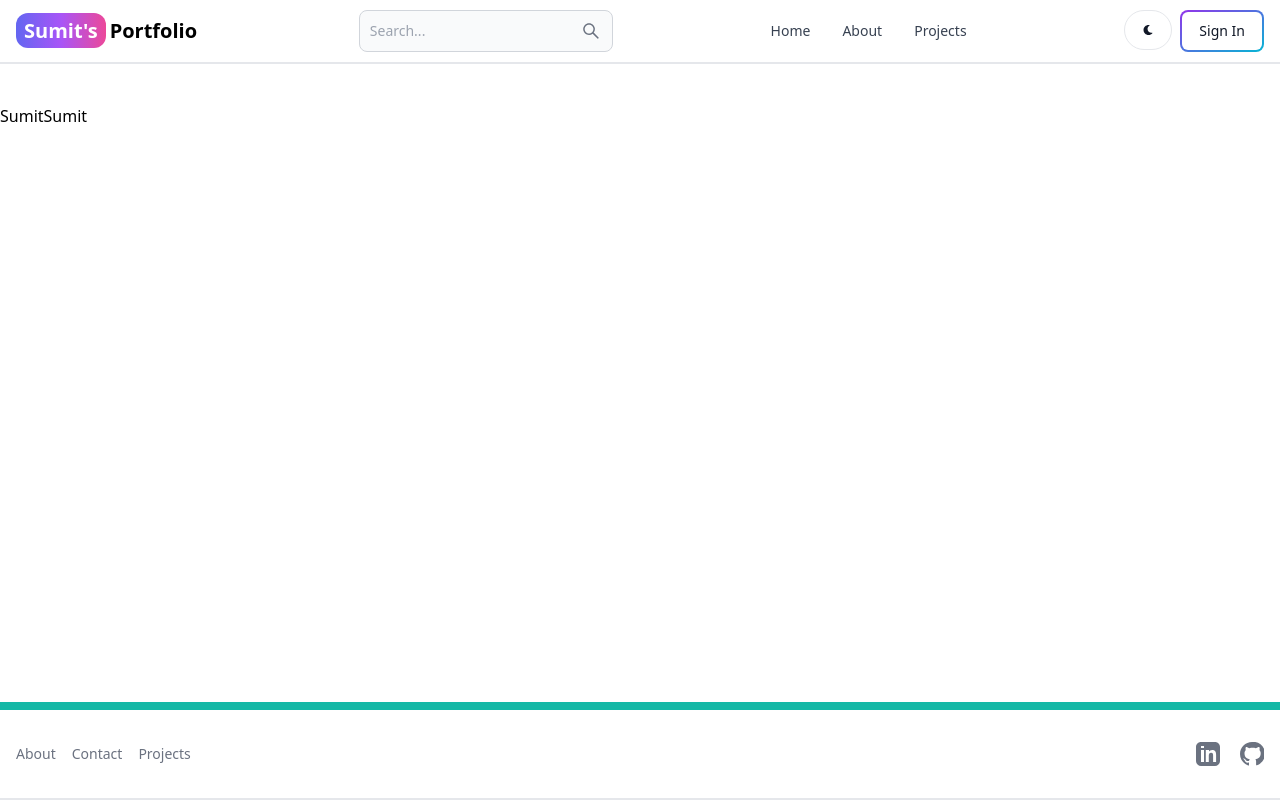
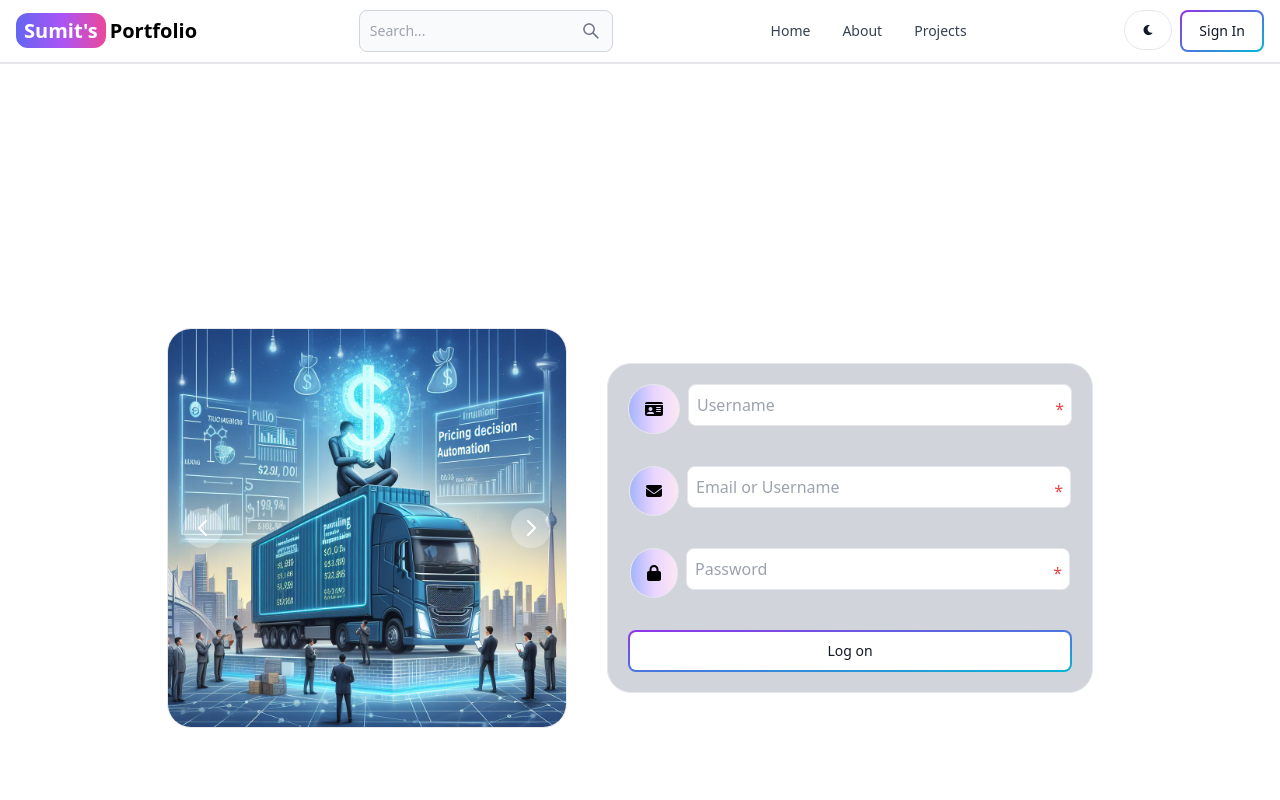
Before and after one commit to sumitsharnov/BlogBlog, a React (Vite) app in the folder client/: page /sign-in in a window 1280 px wide. Shown: the top 800 px of the page. Built offline with nearby package versions, Linux system fonts and the light colour scheme.

Commit message:
sign-in functionality

```diff
--- a/client/src/pages/SignIn.jsx
+++ b/client/src/pages/SignIn.jsx
@@ -1,16 +1,40 @@
 import { useSelector, useDispatch } from "react-redux";
-import { useState, useEffect, useRef } from "react";
-import { clearSignUpSuccess } from "./../redux/store";
+import { useState, useEffect, useRef, useCallback } from "react";
+import { clearSignUpSuccess, signInSuccess, signUpSuccess } from "./../redux/store";
 import MessagesCentre from "../components/MessagesCentre";
 import { useLocation } from "react-router-dom";
+import Input from "../components/Input";
+import { FontAwesomeIcon } from "@fortawesome/react-fontawesome";
+import img1 from "../images/sign-up/img1.jpg";
+import img2 from "../images/sign-up/img2.jpg";
+import img3 from "../images/sign-up/img3.jpg";
+import img4 from "../images/sign-up/img4.jpg";
+import img5 from "../images/sign-up/img5.jpg";
+import { Carousel } from "flowbite-react";
+import { Button } from "flowbite-react";
+import Loader from "../components/Loader";
+import {
+  faEnvelope,
+  faLock,
+  faIdCard,
+} from "@fortawesome/free-solid-svg-icons";
 
 const SignIn = () => {
+  const [formData, setFormData] = useState({
+    username: "",
+    email: "",
+    password: "",
+  });
   const dispatch = useDispatch();
-  const [name, setName] = useState("Sumit");
   const signUpSuccess = useSelector((state) => state.signUpSuccess);
+  const signInSuccess = useSelector((state) => state.signInSuccess);
   const location = useLocation();
   const queryParams = new URLSearchParams(location.search);
   const source = queryParams.get("source");
+  const [loading, setLoading] = useState(false);
+  const [key, setKey] = useState(0);
+  const [isSubmitted, setIsSubmitted] = useState(false);
+  const [errorMessage, setErrorMessage] = useState(null);
 
   // Use a ref to track if the component is mounted
   const isMountedRef = useRef(false);
@@ -24,21 +48,162 @@ const SignIn = () => {
     isMountedRef.current = true;
   }, []); // Empty dependency array to run the effect only once after the initial render
 
-  const handleChange = () => {
-    console.log("handleChange");
-    setName("Amit");
-    console.log(signUpSuccess);
+  const handleChange = (e) => {
+    const { id, value } = e.target;
+    setFormData({
+      ...formData,
+      [id]: value,
+    });
   };
 
+  const handleSubmit = useCallback(async () => {
+    setKey((prev) => prev + 1);
+    setIsSubmitted(true);
+    setLoading(true);
+    setErrorMessage(null);
+    try {
+      const res = await fetch("/api/auth/signin", {
+        method: "POST",
+        headers: { "Content-Type": "application/json" },
+        body: JSON.stringify(formData),
+      });
+      let resMessage = "";
+      if (res.headers.get("content-type").includes("application/json")) {
+        resMessage = await res.json();
+      }
+      if (!res.ok && resMessage !== "") {
+        await handleErrorReponse(resMessage.message);
+      } else if (res.ok && resMessage !== "") {
+        dispatch(signInSuccess());
+        navigate("/sign-up?source=signin");
+      } else {
+        throw new Error("Something went wrong, please try again!");
+      }
+    } catch (error) {
+      setIsSubmitted(false);
+      setErrorMessage(error.message);
+    }
+    setLoading(false);
+  }, [formData]);
+
+  const handleErrorReponse = async (errorMessage) => {
+    if (errorMessage.includes("All Fields are required")) {
+      setErrorMessage(errorMessage);
+    } else if (errorMessage.includes("Invalid Credentials")) {
+      setErrorMessage("Invalid Credentials");
+    } else {
+      throw new Error("Something Went Wrong");
+    }
+  };
+
+
   return (
-    <div>
-      {signUpSuccess && (
-        <MessagesCentre messageText={"Sign-up successful!"} type="success" />
-      )}
-      <button onClick={handleChange}>{name}</button>
-      Sumit
+    <div className="bg-cover flex flex-row justify-center items-center w-full p-10">
+      <div className="lg:inline hidden w-1/3 mr-10 relative">
+        <div className=" p-96  rounded-3xl">
+          <Carousel className="absolute top-0 left-0 " indicators={false}>
+            <img
+              className="border rounded-3xl"
+              src={img1}
+              alt="AI GENERATED IMAGES"
+            />
+            <img
+              className="border rounded-3xl"
+              src={img2}
+              alt="AI GENERATED IMAGES"
+            />
+            <img
+              className="border rounded-3xl"
+              src={img3}
+              alt="AI GENERATED IMAGES"
+            />
+            <img
+              className="border rounded-3xl"
+              src={img4}
+              alt="AI GENERATED IMAGES"
+            />
+            <img
+              className="border rounded-3xl"
+              src={img5}
+              alt="AI GENERATED IMAGES"
+            />
+          </Carousel>
+        </div>
+      </div>
+      <div>
+        <form
+          className="sticky top-0 z-10 flex flex-col justify-center items-center space-y-8 bg-gray-300 p-5 mr-5 border rounded-3xl"
+          onSubmit={handleChange}
+        >
+          <div className="flex sm:flex-row">
+            <FontAwesomeIcon
+              icon={faIdCard}
+              className="p-4 bg-gradient-to-r from-indigo-300 via-purple-200 to-pink-100  mr-2 border rounded-full"
+            />
+            <Input
+              id="username"
+              type="text"
+              value={formData.username}
+              onChange={handleChange}
+              required={true}
+              placeholder="Username"
+              isSubmitted={formData.username === "" ? isSubmitted : false}
+            />
+          </div>
+
+          <div className="flex flex-row">
+            <FontAwesomeIcon
+              icon={faEnvelope}
+              className="p-4 bg-gradient-to-r from-indigo-300 via-purple-200 to-pink-100  flex justify-center items-center mr-2 border rounded-full"
+            />
+            <Input
+              id="email"
+              type="email"
+              value={formData.email}
+              onChange={handleChange}
+              required={true}
+              placeholder="Email or Username"
+              isSubmitted={formData.email === "" ? isSubmitted : false}
+            />
+          </div>
+
+          <div className="flex flex-row">
+            <FontAwesomeIcon
+              icon={faLock}
+              className="p-4 bg-gradient-to-r from-indigo-300 via-purple-200 to-pink-100  flex justify-center items-center mr-2 border rounded-full"
+            />
+            <Input
+              id="password"
+              type="password"
+              value={formData.password}
+              onChange={handleChange}
+              required={true}
+              placeholder="Password"
+              isSubmitted={formData.password === "" ? isSubmitted : false}
+            />
+          </div>
+
+          <Button
+            className="sm:w-full w-auto  hover:bg-purple-200  text-white"
+            gradientDuoTone="purpleToBlue"
+            outline
+            onClick={handleSubmit}
+          >
+            Log on
+          </Button>
+          {loading && <Loader />}
+        </form>
+        {errorMessage && (
+           <MessagesCentre messageText={errorMessage} type="error" click={key} />
+        )}
+        {signUpSuccess && (
+          <MessagesCentre messageText={"Sign-up successful!"} type="success" />
+        )}
+        {signInSuccess && (
+          <MessagesCentre messageText={"Welcome!!"} type="success" />
+        )}
+      </div>
     </div>
-    // Sign-in form and logic...
   );
 };
 
--- a/client/src/redux/store.js
+++ b/client/src/redux/store.js
@@ -4,6 +4,7 @@ import { configureStore, createSlice } from "@reduxjs/toolkit";
 // Define initial state
 const initialState = {
   signUpSuccess: false,
+  signInSuccess: false,
 };
 
 // Define slice to manage state and actions
@@ -23,6 +24,19 @@ const appSlice = createSlice({
         signUpSuccess: false,
       };
     },
+
+    signInSuccess(state) {
+      return {
+       ...state,
+        signInSuccess: true,
+      };
+    },
+    clearSignInSuccess(state) {
+      return {
+       ...state,
+        signInSuccess: false,
+      };
+    },
   },
 });
 
@@ -31,5 +45,5 @@ const store = configureStore({
   reducer: appSlice.reducer,
 });
 
-export const { signUpSuccess, clearSignUpSuccess } = appSlice.actions;
+export const { signUpSuccess, clearSignUpSuccess, signInSuccess, clearSignInSuccess } = appSlice.actions;
 export default store;
```
